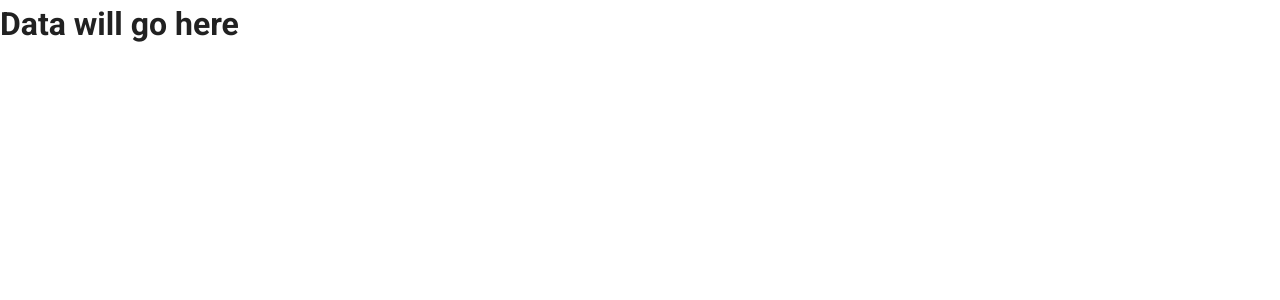
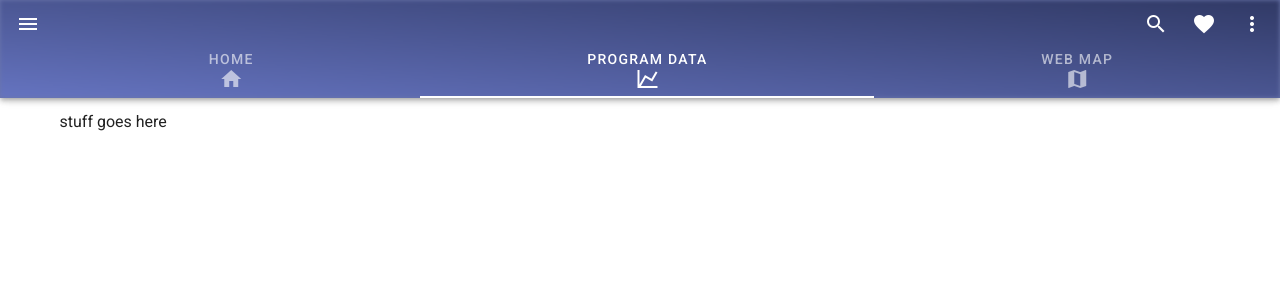
Before and after one commit to RyLaird/vue-wild-horse-and-burro-program, a Vue app: page /data in a window 1280 px wide. Shown: the top 300 px of the page. Built offline with nearby package versions, Linux system fonts and the light colour scheme.

Commit message:
updated app bar on data page

```diff
--- a/src/views/Data.vue
+++ b/src/views/Data.vue
@@ -1,6 +1,63 @@
 <template>
-  <div class="about">
-    <h1>Data will go here</h1>
+  <div class="data">
+    <v-app-bar
+      color="#6A76AB"
+      dense
+      dark
+      prominent
+      height="50px"
+    >
+      <template v-slot:img="{ props }">
+        <v-img
+          v-bind="props"
+          gradient="to top right, rgba(100,115,201,.7), rgba(25,32,72,.7)"
+        ></v-img>
+      </template>
+
+      <v-app-bar-nav-icon></v-app-bar-nav-icon>
+
+      <!-- <v-app-bar-title class="text-center justify-left py-5">
+        Horse and Burro Program
+      </v-app-bar-title> -->
+
+      <v-spacer></v-spacer>
+
+      <v-btn icon>
+        <v-icon>mdi-magnify</v-icon>
+      </v-btn>
+
+      <v-btn icon>
+        <v-icon>mdi-heart</v-icon>
+      </v-btn>
+
+      <v-btn icon>
+        <v-icon>mdi-dots-vertical</v-icon>
+      </v-btn>
+
+      <template v-slot:extension>
+        <v-tabs
+        align-with-title
+        icons-and-text
+        grow
+        >
+          <v-tab to="/">
+            <v-icon>mdi-home</v-icon>
+            Home
+          </v-tab>
+          <v-tab to="/data">
+            <v-icon>mdi-chart-line</v-icon>
+            Program Data
+          </v-tab>
+          <v-tab to="/map">
+            <v-icon>mdi-map</v-icon>
+            Web Map
+          </v-tab>
+        </v-tabs>
+      </template>
+    </v-app-bar>
+    <v-container>
+      stuff goes here
+    </v-container>
   </div>
 </template>
 
--- a/src/views/Home.vue
+++ b/src/views/Home.vue
@@ -1,7 +1,6 @@
 <template>
   <v-card class="overflow-hidden">
     <v-app-bar
-      absolute
       color="#6A76AB"
       dark
       shrink-on-scroll
@@ -17,7 +16,7 @@
         ></v-img>
       </template>
 
-      <v-app-bar-nav-icon></v-app-bar-nav-icon>
+      <!-- <v-app-bar-nav-icon></v-app-bar-nav-icon> -->
 
       <v-app-bar-title class="text-center justify-left py-5">
         Horse and Burro Program
```
